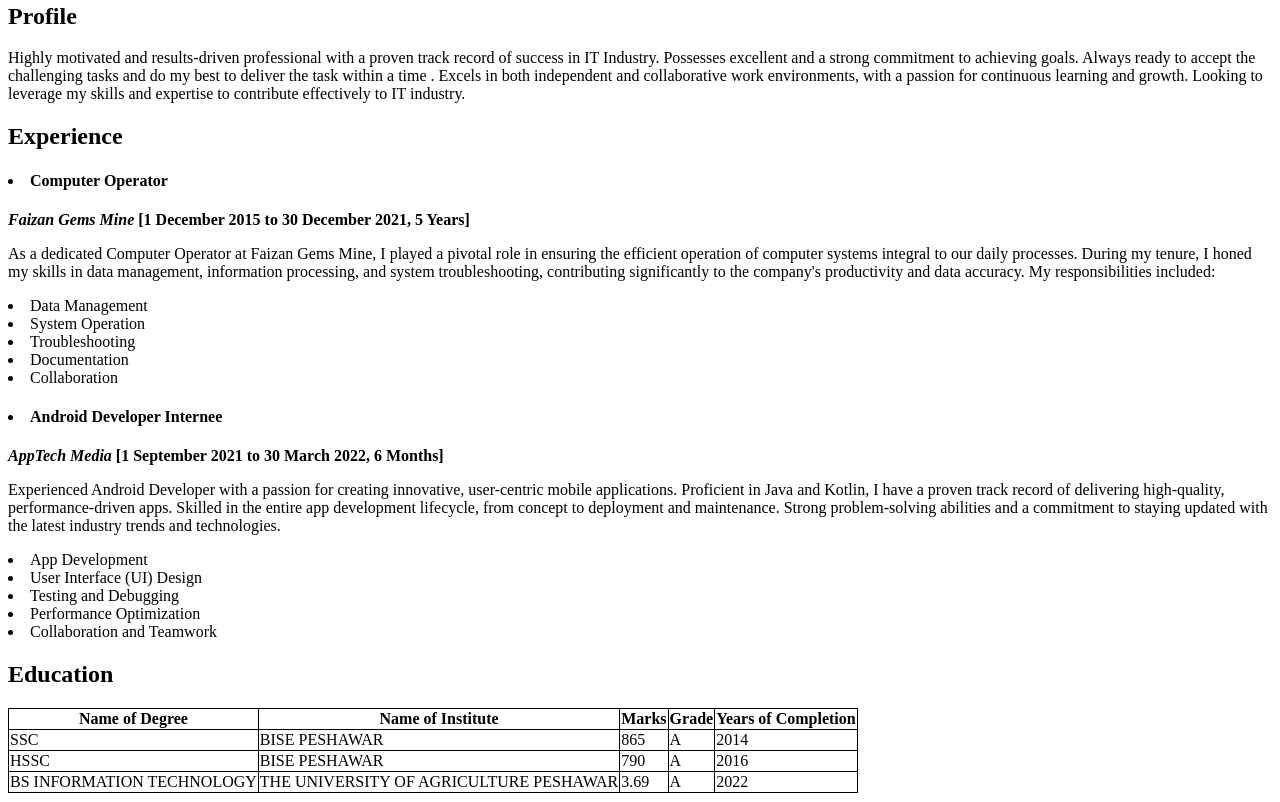
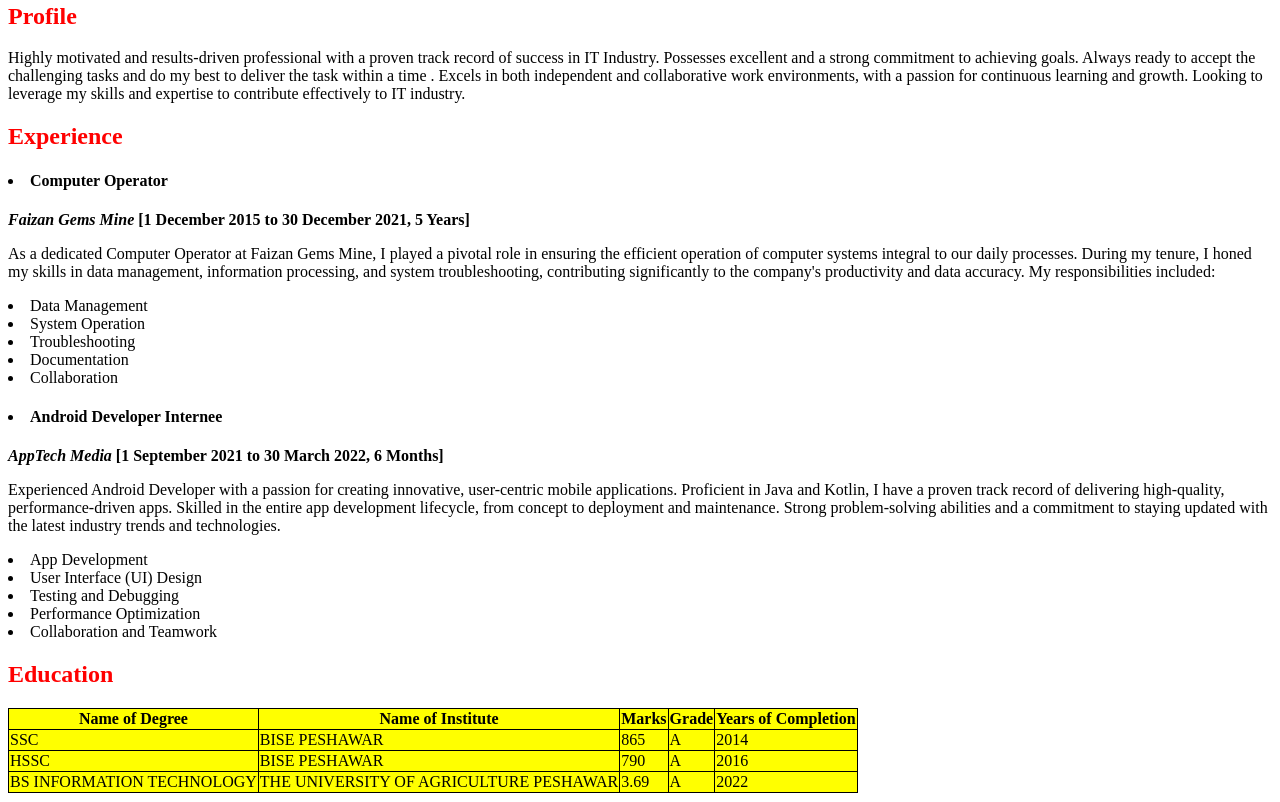
Before and after one commit to amin639/First-Assignment, a plain HTML site: page cv_resume/index.html in a window 1280 px wide. Shown: the part 318-1120 px from the top of the page. Drawn offline with Linux system fonts and the light colour scheme.

Commit message:
Update index.html

```diff
--- a/cv_resume/index.html
+++ b/cv_resume/index.html
@@ -8,6 +8,10 @@
         table, th,td{
             border: 1px solid black;
             border-collapse: collapse;
+            background-color : yellow;
+        }
+        header, h2 {
+            color: red;
         }
     </style>
     <link rel="shortcut icon" href="./img/1870080.png" type="image/x-icon">
```
